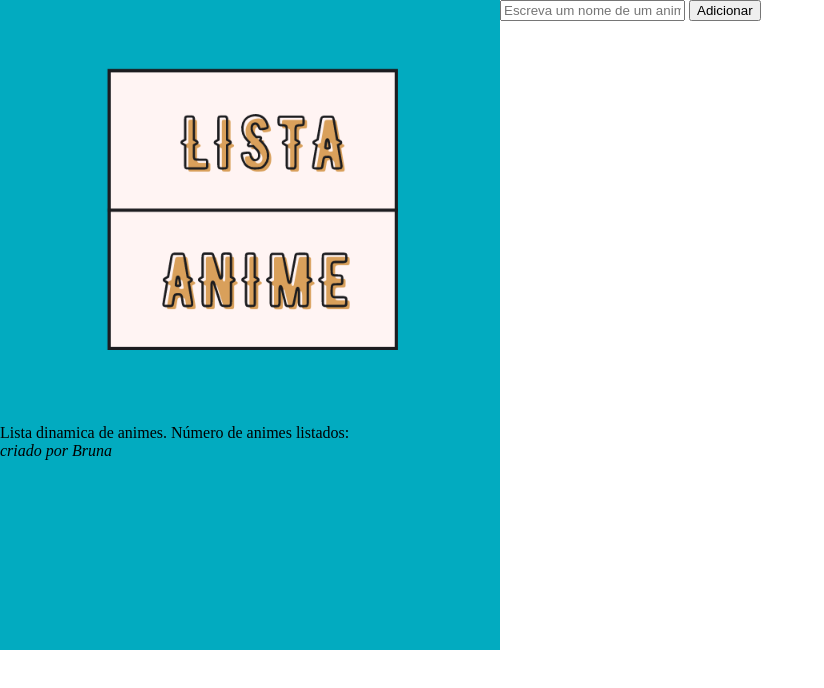
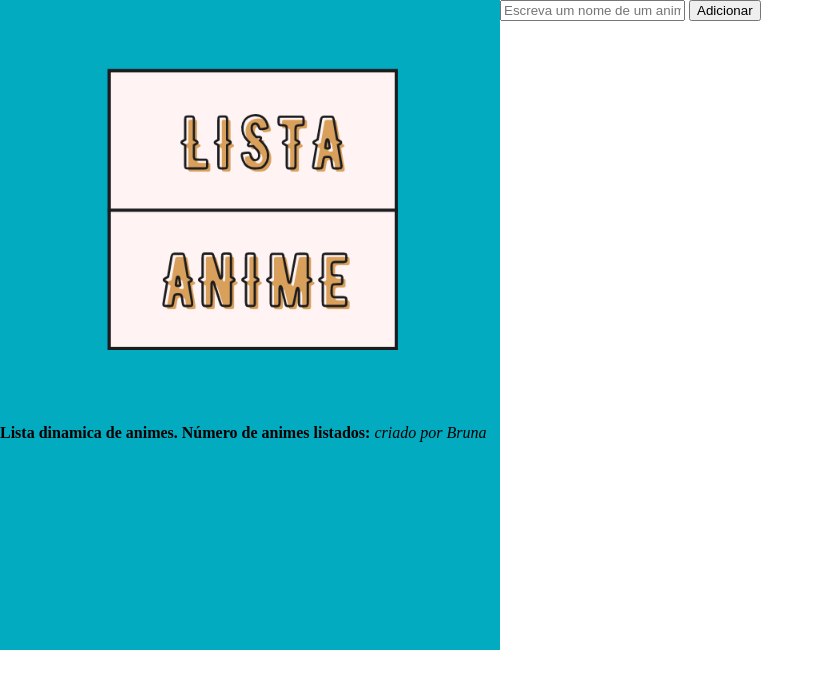
Before and after one commit to Pip0ca/Lista-Dinamica, a plain HTML site: page index.html in a window 1280 px wide. Shown: the whole page, without its empty margins (0-824 px from the left). Drawn offline with Linux system fonts and the light colour scheme.

Commit message:
Update index.html

```diff
--- a/index.html
+++ b/index.html
@@ -11,7 +11,7 @@
         <header class = "cabeçalho">
             <img src="/assets/lista.png" alt="lista anime">
             <div>
-                <p>Lista dinamica de animes. Número de animes listados:</p>
+                <b>Lista dinamica de animes. Número de animes listados:</b>
                 <i>criado por Bruna</i>
             </div>
         </header>
```
